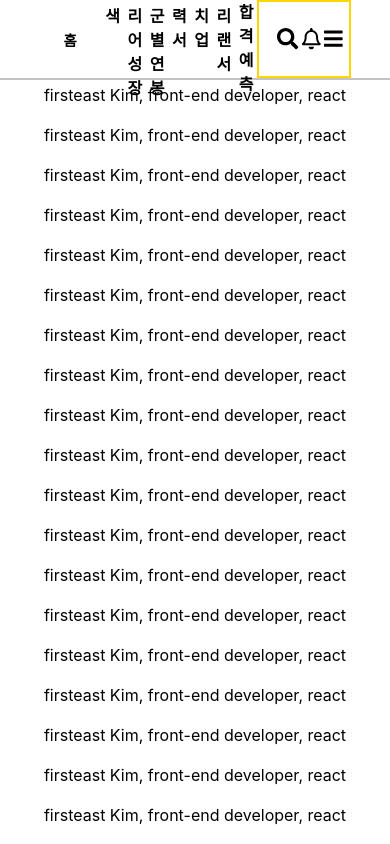
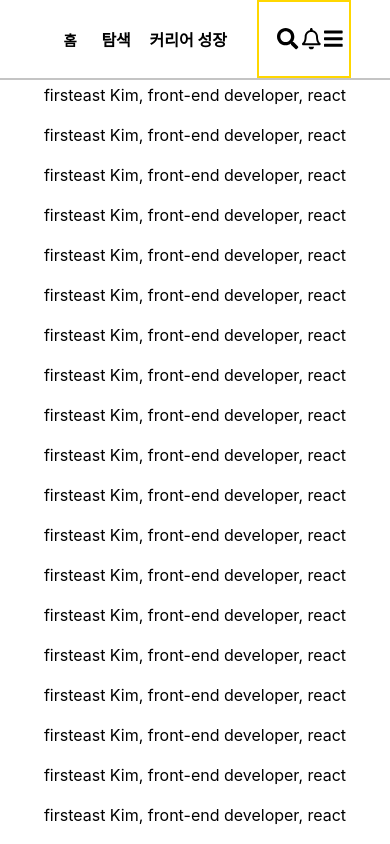
Before and after one commit to 201411108/free-onboarding-course, a React (Create React App) app: page / in a window 390 px wide. Shown: the top 844 px of the page. Built offline with nearby package versions, Linux system fonts and the light colour scheme.

Commit message:
fix: add responsive in MenuComponent
1. 반응형으로 화면에 표시되는 정보 구현
  * Mobile :: 탐색과 커리어 성장만 보임

```diff
--- a/src/components/GNBComponents/MenuComponent.tsx
+++ b/src/components/GNBComponents/MenuComponent.tsx
@@ -4,13 +4,13 @@ import '../style/MenuComponent.css'
 function MenuComponent() {
     return (
         <ul className='menu-ul'>
-            <li className='menu-li'>탐색</li>
-            <li className='menu-li'>커리어 성장</li>
-            <li className='menu-li'>직군별 연봉</li>
-            <li className='menu-li'>이력서</li>
-            <li className='menu-li'>매치업</li>
-            <li className='menu-li'>프리랜서</li>
-            <li className='menu-li'>AI 합격예측</li>
+            <li className='menu-li desktop'>탐색</li>
+            <li className='menu-li desktop'>커리어 성장</li>
+            <li className='menu-li mobile'>직군별 연봉</li>
+            <li className='menu-li mobile'>이력서</li>
+            <li className='menu-li mobile'>매치업</li>
+            <li className='menu-li mobile'>프리랜서</li>
+            <li className='menu-li mobile'>AI 합격예측</li>
         </ul>
     )
 }
--- a/src/components/style/MenuComponent.css
+++ b/src/components/style/MenuComponent.css
@@ -1,3 +1,23 @@
+@media (min-width: 650px) {
+    .menu-ul {
+        justify-content: space-around;
+    }
+}
+
+@media (max-width: 649px) {
+    .menu-ul {
+        justify-content: flex-start;
+    }
+
+    .menu-li {
+        margin-right: 12%;
+    }
+
+    .menu-li.mobile {
+        display: none;
+    }
+}
+
 .menu-ul, .menu-li {
     display: inline-block;
     list-style-type: none;
@@ -6,11 +26,12 @@
 .menu-ul {
     display: inline-flex;
     width: 100%;
-    justify-content: space-around;
+    /* justify-content: space-around; */
 }
 
 .menu-li {
-    width: 12%;
+    /* width: 12%; */
     float: left;
+    font-size: 1rem;
     font-weight: bold;
 }
```
